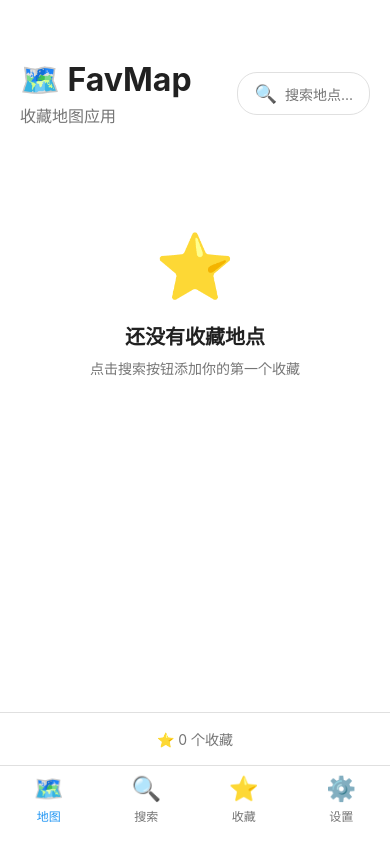
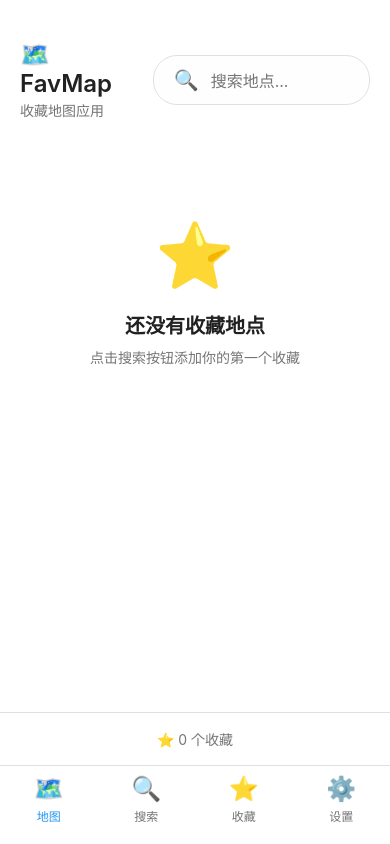
Before and after one commit to Emotion04/FavMap, a React Native app: screen / in a window 390 px wide. Built offline with nearby package versions, Linux system fonts and the light colour scheme.

Commit message:
style: 优化 Web 版本布局 - 搜索框加长、液态玻璃特效、标题缩小

```diff
--- a/src/screens/MapScreen.tsx
+++ b/src/screens/MapScreen.tsx
@@ -1,5 +1,6 @@
 import React, { useState, useEffect } from 'react';
 import { View, StyleSheet, Dimensions, TouchableOpacity, Text, Alert, Platform, ScrollView } from 'react-native';
+import { BlurView } from 'expo-blur';
 import * as Location from 'expo-location';
 import { useFavorites } from '../contexts/FavoritesContext';
 import { useTheme } from '../contexts/ThemeContext';
@@ -18,7 +19,7 @@ interface MapScreenProps {
 
 const MapScreen: React.FC<MapScreenProps> = ({ onSearchPress, onPlacePress }) => {
   const { favorites } = useFavorites();
-  const { colors } = useTheme();
+  const { colors, isDark } = useTheme();
   const [selectedPlace, setSelectedPlace] = useState<FavoritePlace | null>(null);
   const [userLocation, setUserLocation] = useState<{ latitude: number; longitude: number } | null>(null);
 
@@ -66,10 +67,14 @@ const MapScreen: React.FC<MapScreenProps> = ({ onSearchPress, onPlacePress }) =>
             </View>
             <View style={styles.webHeaderRight}>
               <TouchableOpacity onPress={onSearchPress} activeOpacity={0.8}>
-                <View style={[styles.searchButton, { backgroundColor: colors.surface, borderColor: colors.border }]}>
+                <BlurView
+                  intensity={20}
+                  tint={isDark ? 'dark' : 'light'}
+                  style={[styles.searchButton, { borderColor: colors.border }]}
+                >
                   <Text style={styles.searchIcon}>🔍</Text>
                   <Text style={[styles.searchPlaceholder, { color: colors.textSecondary }]}>搜索地点...</Text>
-                </View>
+                </BlurView>
               </TouchableOpacity>
             </View>
           </View>
@@ -251,8 +256,8 @@ const styles = StyleSheet.create({
   },
   // Web 版本样式
   webHeader: {
-    paddingTop: 60,
-    paddingBottom: 20,
+    paddingTop: 40,
+    paddingBottom: 16,
     paddingHorizontal: 20,
   },
   webHeaderContent: {
@@ -264,30 +269,32 @@ const styles = StyleSheet.create({
     flex: 1,
   },
   webHeaderRight: {
-    marginLeft: 16,
+    flex: 2,
+    marginLeft: 24,
   },
   webTitle: {
-    fontSize: 32,
-    fontWeight: '700',
-    marginBottom: 4,
+    fontSize: 24,
+    fontWeight: '600',
+    marginBottom: 2,
   },
   webSubtitle: {
-    fontSize: 16,
+    fontSize: 14,
   },
   searchButton: {
     flexDirection: 'row',
     alignItems: 'center',
-    paddingHorizontal: 16,
-    paddingVertical: 10,
-    borderRadius: 20,
+    paddingHorizontal: 20,
+    paddingVertical: 12,
+    borderRadius: 24,
     borderWidth: 1,
+    overflow: 'hidden',
   },
   searchIcon: {
-    fontSize: 18,
-    marginRight: 8,
+    fontSize: 20,
+    marginRight: 12,
   },
   searchPlaceholder: {
-    fontSize: 14,
+    fontSize: 16,
   },
   webContent: {
     flex: 1,
```
